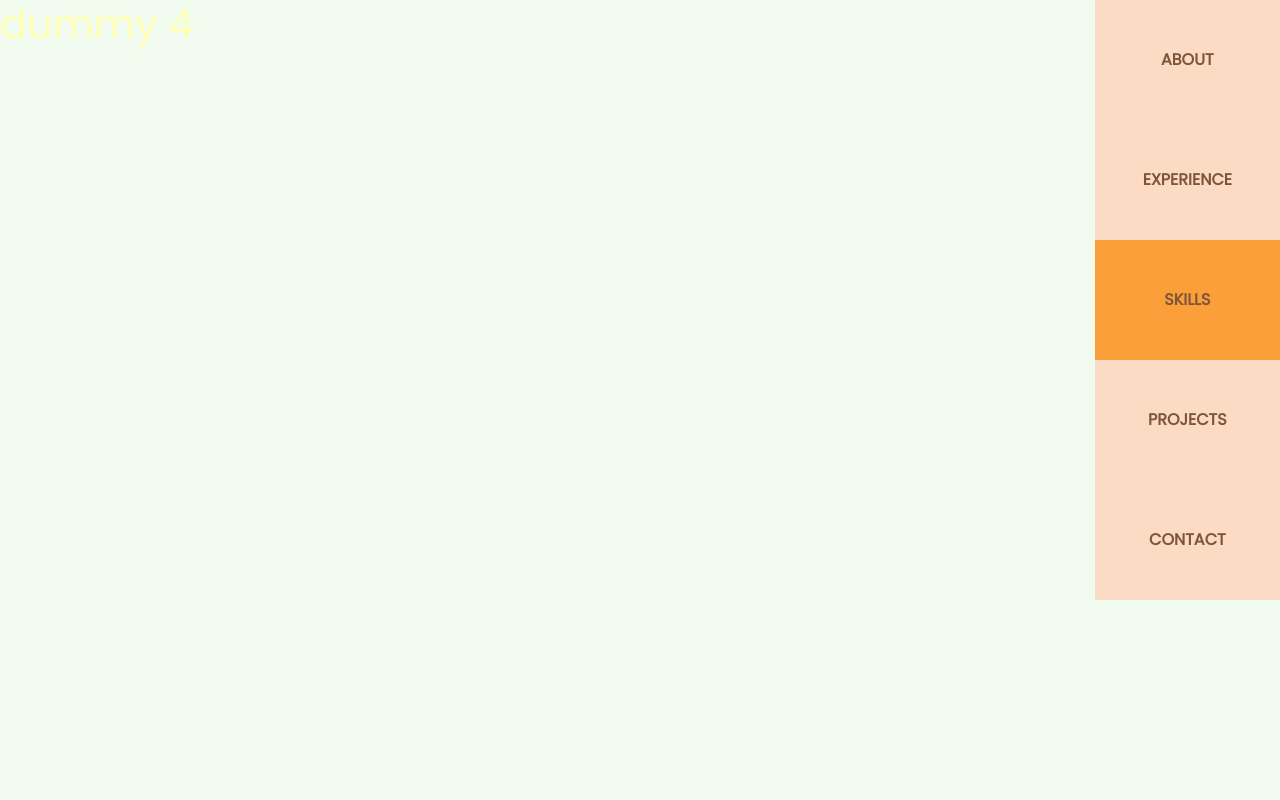
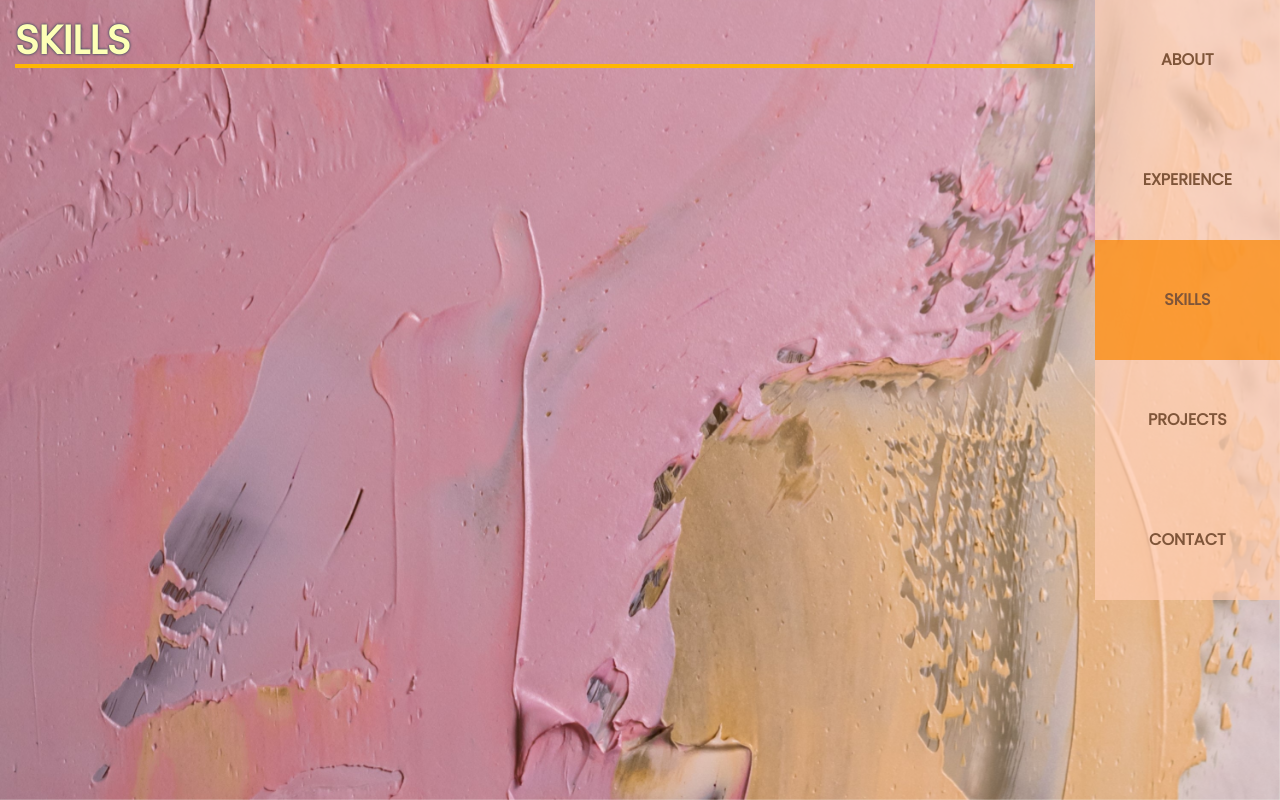
Before and after one commit to anamkhan-cs/anamkhan-net, a React (Create React App) app: page /skills in a window 1280 px wide. Built offline with nearby package versions, Linux system fonts and the light colour scheme.

Commit message:
added files for projects and skills

```diff
--- a/src/components/Projects/Projects.js
+++ b/src/components/Projects/Projects.js
@@ -1,5 +1,14 @@
+import { Container } from "reactstrap";
+import { container, header } from "./Projects.module.scss";
+
 const Projects = () => {
-  return <h1>Dummy 4</h1>;
+  return (
+    <Container fluid className={container}>
+      <div>
+        <h1 className={header}>Projects</h1>
+      </div>
+    </Container>
+  );
 };
 
 export default Projects;
--- /dev/null
+++ b/src/components/Projects/Projects.module.scss
@@ -0,0 +1,36 @@
+@import "~bootstrap/scss/functions";
+@import "~bootstrap/scss/variables";
+@import "~bootstrap/scss/mixins";
+
+.container {
+  background: url("../common-background.jpg") fixed center no-repeat;
+  background-size: cover;
+  width: 100%;
+  height: 100%;
+  overflow-y: scroll;
+}
+
+.header {
+  font-weight: bolder;
+  border-bottom: 0.3rem solid #ffb703;
+  text-transform: uppercase;
+  margin-right: 12rem;
+  @include media-breakpoint-down(sm) {
+    margin-right: 8rem;
+    font-size: 0.7rem;
+  }
+  text-shadow: 0 0 3px #023047;
+  padding-top: 1rem;
+}
+
+.contentContainer {
+  font-size: 1rem;
+  font-weight: bold;
+  margin-right: 12rem;
+  margin-bottom: 2rem;
+  @include media-breakpoint-down(md) {
+    margin-right: 12rem;
+    font-size: 0.5rem;
+  }
+  text-shadow: 0 0 3px #023047;
+}
--- a/src/components/Skills/Skills.js
+++ b/src/components/Skills/Skills.js
@@ -1,5 +1,13 @@
+import { Container } from "reactstrap";
+import { container, header } from "./Skills.module.scss";
 const Skills = () => {
-  return <h1>dummy 4</h1>;
+  return (
+    <Container fluid className={container}>
+      <div>
+        <h1 className={header}>Skills</h1>
+      </div>
+    </Container>
+  );
 };
 
 export default Skills;
--- /dev/null
+++ b/src/components/Skills/Skills.module.scss
@@ -0,0 +1,36 @@
+@import "~bootstrap/scss/functions";
+@import "~bootstrap/scss/variables";
+@import "~bootstrap/scss/mixins";
+
+.container {
+  background: url("../common-background.jpg") fixed center no-repeat;
+  background-size: cover;
+  width: 100%;
+  height: 100%;
+  overflow-y: scroll;
+}
+
+.header {
+  font-weight: bolder;
+  border-bottom: 0.3rem solid #ffb703;
+  text-transform: uppercase;
+  margin-right: 12rem;
+  @include media-breakpoint-down(sm) {
+    margin-right: 8rem;
+    font-size: 0.7rem;
+  }
+  text-shadow: 0 0 3px #023047;
+  padding-top: 1rem;
+}
+
+.contentContainer {
+  font-size: 1rem;
+  font-weight: bold;
+  margin-right: 12rem;
+  margin-bottom: 2rem;
+  @include media-breakpoint-down(md) {
+    margin-right: 12rem;
+    font-size: 0.5rem;
+  }
+  text-shadow: 0 0 3px #023047;
+}
```
